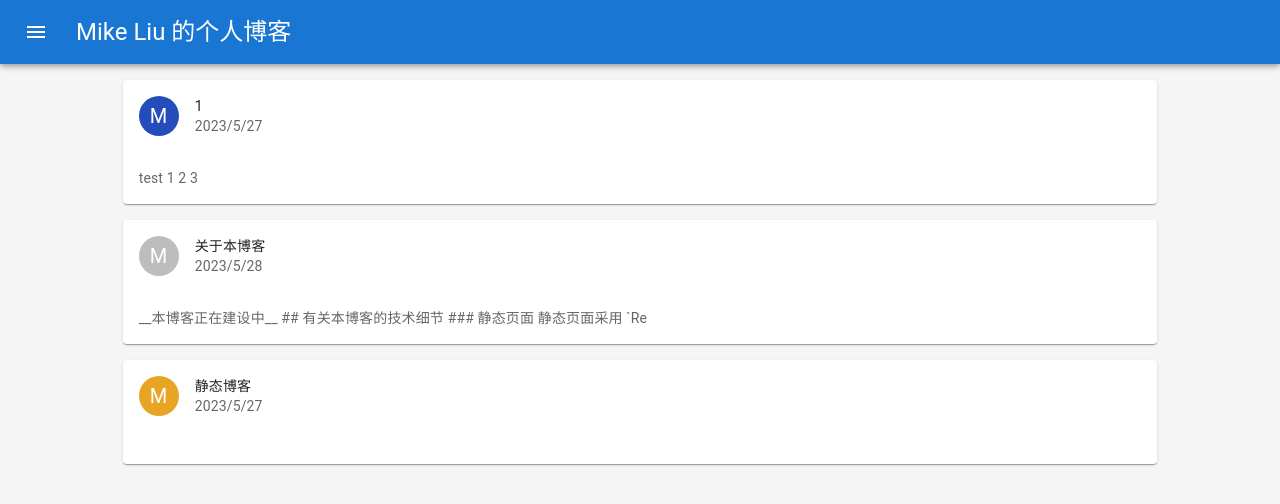
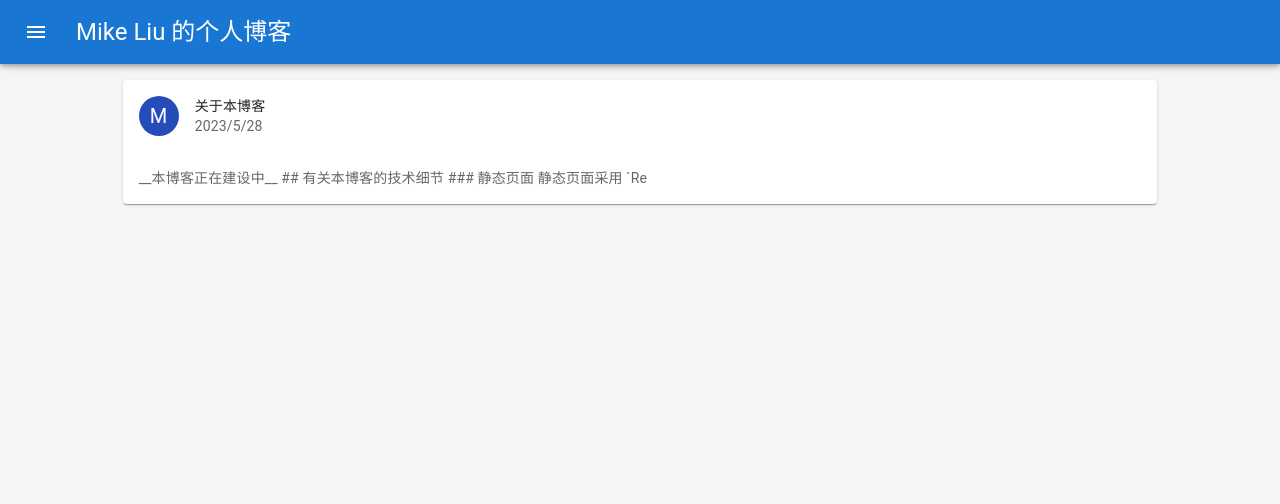
Before and after one commit to emikeliu/emikeliu.github.io, a React app: page / in a window 1280 px wide. Shown: the top 504 px of the page. Built offline with nearby package versions, Linux system fonts and the light colour scheme.

Commit message:
修改PageViewer的marginLeft&marginRight

```diff
--- a/src/pages/PageViewer.jsx
+++ b/src/pages/PageViewer.jsx
@@ -19,7 +19,7 @@ class PageViewer extends Component {
     }
     render() {
         return <Fragment >
-            <Box style={{marginTop:"5vh",marginBottom:"2vh"}}>
+            <Box style={{marginTop:"5vh",marginBottom:"2vh",marginLeft:"2vw",marginRight:"2vw"}}>
 
 
             <Typography variant="h3" component="div">
--- a/src/pages/articles.json
+++ b/src/pages/articles.json
@@ -1 +1 @@
-[{"modify":"2023/5/27","create":"2023/5/27","context":"test\n1\n2\n3\n","path":"1.md","ext":".md","showName":"1","author":"Mike Liu","tag":["1"],"license":"CC-BY 4.0"},{"modify":"2023/5/28","create":"2023/5/28","context":"\n__本博客正在建设中__\n\n## 有关本博客的技术细节\n\n### 静态页面\n\n静态页面采用 `Re","path":"about.md","ext":".md","showName":"关于本博客","author":"Mike Liu","tag":["blog"],"license":"CC-BY 4.0"},{"modify":"2023/5/27","create":"2023/5/27","context":"","path":"tools/static-blog.md","ext":".md","showName":"静态博客","author":"Mike Liu","tag":["tools"],"license":"CC-BY 4.0"}]
+[{"modify":"2023/5/28","create":"2023/5/28","context":"\n__本博客正在建设中__\n\n## 有关本博客的技术细节\n\n### 静态页面\n\n静态页面采用 `Re","path":"about.md","ext":".md","showName":"关于本博客","author":"Mike Liu","tag":["blog"],"license":"CC-BY 4.0"}]
```
